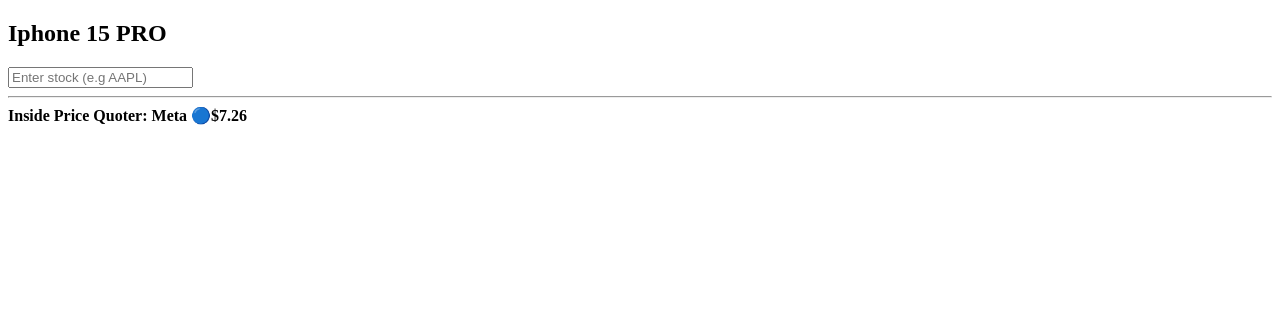
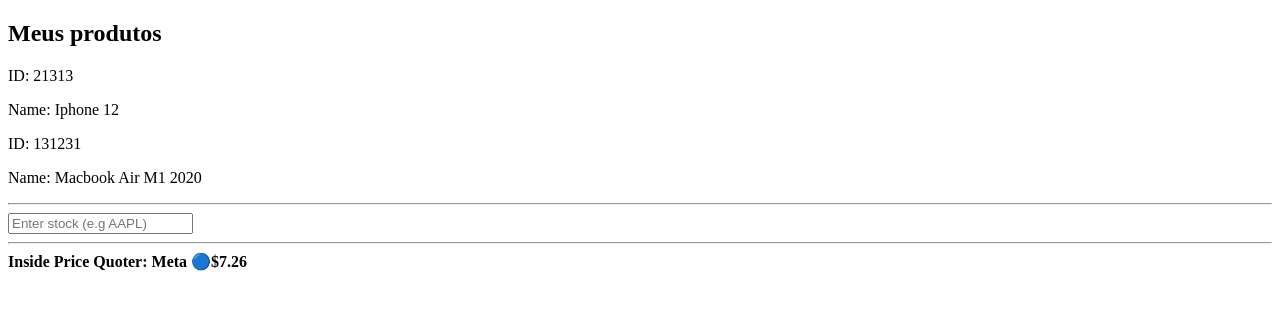
Before and after one commit to joeyclapton/auction, an Angular app: page / in a window 1280 px wide. Shown: the top 310 px of the page. Built offline with nearby package versions, Linux system fonts and the light colour scheme.

Commit message:
feat: logic to show products list

```diff
--- a/src/app/app.component.html
+++ b/src/app/app.component.html
@@ -1,4 +1,5 @@
-<app-product name="Iphone 15 PRO" />
+<app-products [products]="products" />
+<hr />
 <input type="text" placeholder="Enter stock (e.g AAPL)" (input)="onChangeEvent($event)" />
 <app-order-processor [stockSymbol]="stock" [quantity]="numberOfShares" />
 <hr />
--- a/src/app/app.component.ts
+++ b/src/app/app.component.ts
@@ -1,5 +1,7 @@
 import { Component } from '@angular/core';
 import { IPriceQuote } from './interfaces/iprice.quote';
+import { ProductService } from './shared/product/product.service';
+import { IProduct } from './interfaces/iproduct';
 
 @Component({
   selector: 'app-root',
@@ -11,6 +13,11 @@
   stock: string = '';
   readonly numberOfShares = 100;
   priceQuote!: IPriceQuote;
+  products: Array<IProduct> = [];
+
+  constructor(productService: ProductService) {
+    this.products = productService.getAll();
+  }
 
   onChangeEvent({ target }: any) {
     this.stock = target.value
--- a/src/app/product/product.component.html
+++ b/src/app/product/product.component.html
@@ -1 +1,8 @@
-<h2>{{ name }}</h2>
+<div>
+    <p>
+        ID: {{ id }}
+    </p>
+    <p>
+        Name: {{ name }}
+    </p>
+</div>
--- a/src/app/product/product.component.ts
+++ b/src/app/product/product.component.ts
@@ -7,6 +7,7 @@
 })
 export class ProductComponent {
 
+  @Input() id: number = 0;
   @Input() name: string = '';
 
 }
--- a/src/app/products/products.component.html
+++ b/src/app/products/products.component.html
@@ -2,7 +2,7 @@
     <h2>
         Meus produtos
     </h2>
-    <div *ngFor="product of products">
-        <app-product></app-product>
+    <div *ngFor="let product of products">
+        <app-product [id]="product.id" [name]="product.name" />
     </div>
 </section>
--- a/src/app/products/products.component.ts
+++ b/src/app/products/products.component.ts
@@ -10,4 +10,6 @@
 
   @Input() products: Array<IProduct> = [];
 
+  constructor() { }
+
 }
--- a/src/app/shared/product/product.service.ts
+++ b/src/app/shared/product/product.service.ts
@@ -13,10 +13,10 @@
 
   private createProducts() {
     this.products.push({
-      id: 0,
+      id: 21313,
       name: 'Iphone 12'
     }, {
-      id: 1,
+      id: 131231,
       name: 'Macbook Air M1 2020'
     })
   }
```
